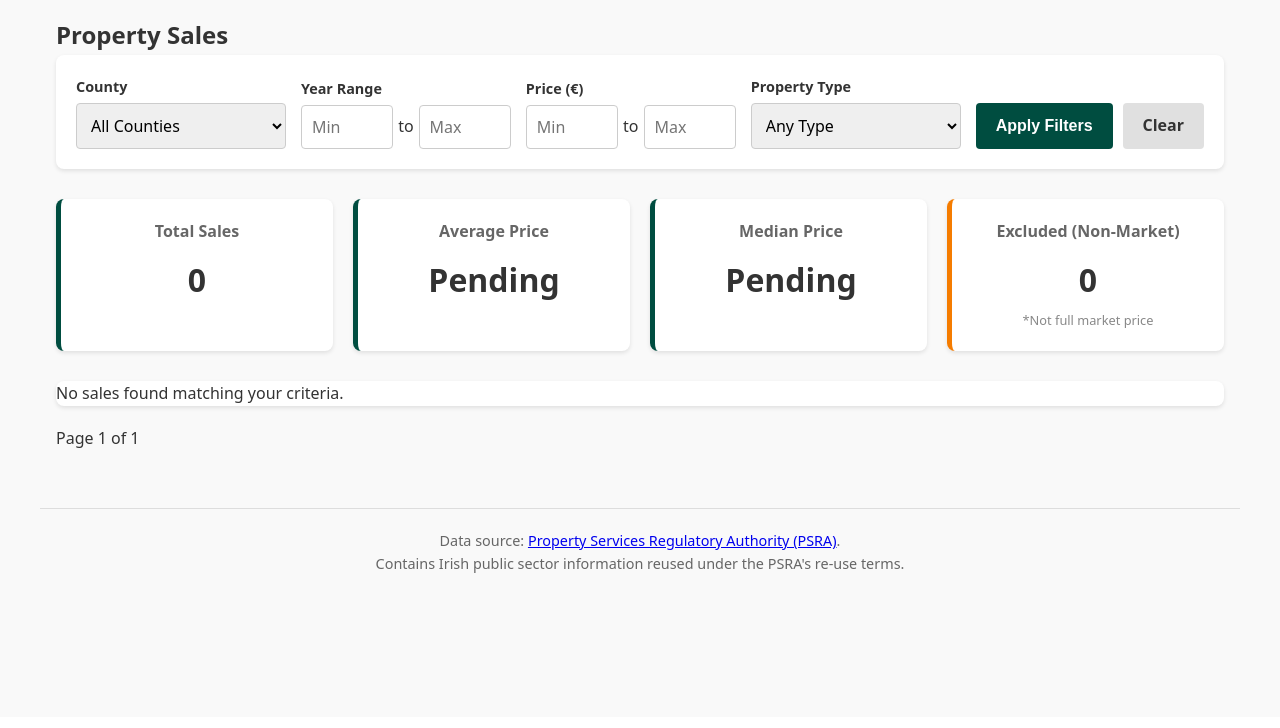
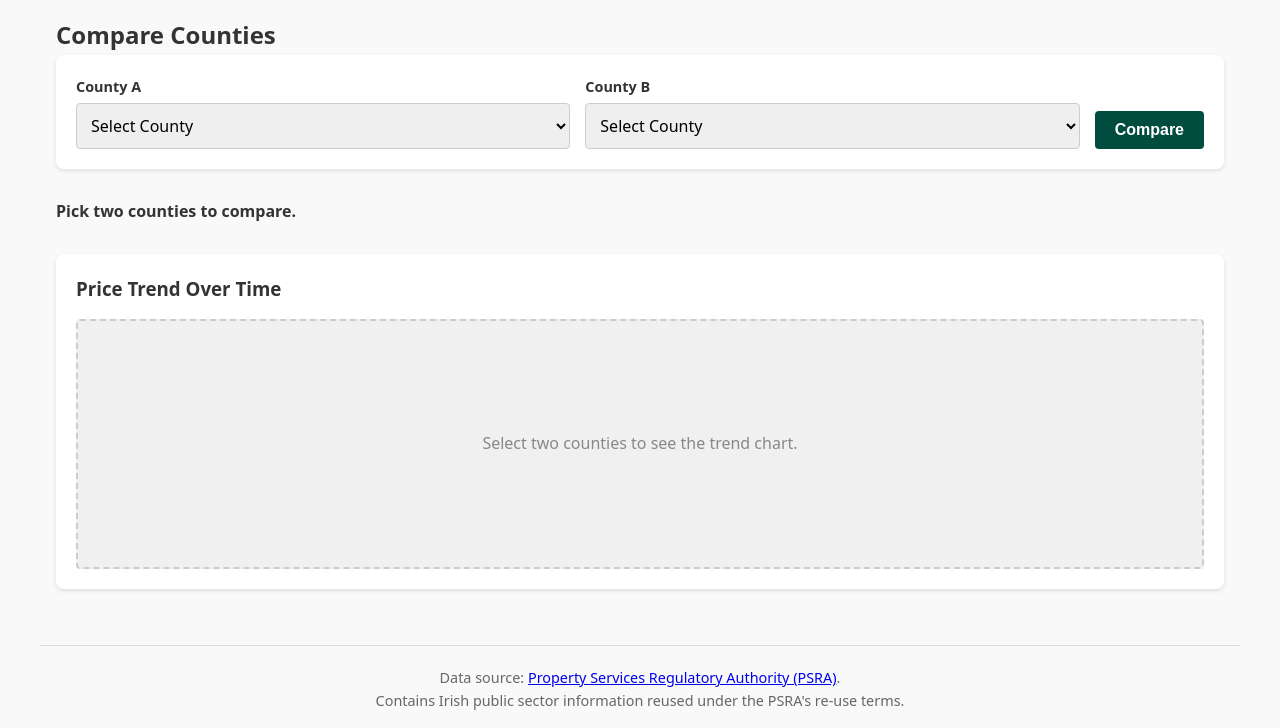
Before and after one commit to conoroleary101/irish-property-price-explorer, a Flask app: page /compare in a window 1280 px wide. Shown: the part 83-811 px from the top of the page. Before the commit the page ends 656 px from the top, so only its background shows below. Run offline with Flask 3, Linux system fonts and the light colour scheme; data that the repository does not hold is empty.

Commit message:
Fix: restore chart and AI panel to index, fix compare.html

```diff
--- a/app/templates/compare.html
+++ b/app/templates/compare.html
@@ -1,119 +1,75 @@
 {% extends "base.html" %}
 
 {% block content %}
-<h2>Property Sales</h2>
+<h2>Compare Counties</h2>
 
-<!-- Filter Form (Now using REAL data from Conor's route) -->
-<form action="{{ url_for('main.index') }}" method="GET" class="filter-form">
-
+<form action="{{ url_for('main.compare') }}" method="GET" class="filter-form">
     <div class="form-group">
-        <label for="county">County</label>
-        <select name="county" id="county">
-            <option value="">All Counties</option>
-            <!-- Using the real 'counties' variable -->
+        <label for="county_a">County A</label>
+        <select name="county_a" id="county_a">
+            <option value="">Select County</option>
             {% for county in counties %}
-                <option value="{{ county }}" {% if filters.county == county %}selected{% endif %}>
-                    {{ county }}
-                </option>
+                <option value="{{ county }}" {% if filters.county_a == county %}selected{% endif %}>{{ county }}</option>
             {% endfor %}
         </select>
     </div>
-
     <div class="form-group">
-        <label for="year_range">Year Range</label>
-        <div class="range-inputs">
-            <input type="number" name="year_from" placeholder="Min" min="2010" max="2026" value="{{ filters.year_from or '' }}">
-            <span>to</span>
-            <input type="number" name="year_to" placeholder="Max" min="2010" max="2026" value="{{ filters.year_to or '' }}">
-        </div>
-    </div>
-
-    <div class="form-group">
-        <label for="price_range">Price (€)</label>
-        <div class="range-inputs">
-            <input type="number" name="price_min" placeholder="Min" step="10000" value="{{ filters.price_min or '' }}">
-            <span>to</span>
-            <input type="number" name="price_max" placeholder="Max" step="10000" value="{{ filters.price_max or '' }}">
-        </div>
-    </div>
-
-    <div class="form-group">
-        <label for="property_type">Property Type</label>
-        <select name="property_type" id="property_type">
-            <option value="">Any Type</option>
-            <!-- Using the real 'property_types' variable -->
-            {% for ptype in property_types %}
-                <option value="{{ ptype }}" {% if filters.property_type == ptype %}selected{% endif %}>{{ ptype }}</option>
+        <label for="county_b">County B</label>
+        <select name="county_b" id="county_b">
+            <option value="">Select County</option>
+            {% for county in counties %}
+                <option value="{{ county }}" {% if filters.county_b == county %}selected{% endif %}>{{ county }}</option>
             {% endfor %}
         </select>
     </div>
-
     <div class="form-actions">
-        <button type="submit" class="btn btn-primary">Apply Filters</button>
-        <a href="{{ url_for('main.index') }}" class="btn btn-secondary">Clear</a>
+        <button type="submit" class="btn btn-primary">Compare</button>
     </div>
 </form>
 
-<!-- Stat Cards (Replacing the old summary paragraph) -->
-<div class="stats-panel">
-    <div class="stat-card">
-        <h3>Total Sales</h3>
-        <p class="stat-value">{{ total }}</p> <!-- Real variable -->
-    </div>
-    <div class="stat-card">
-        <h3>Average Price</h3>
-        <p class="stat-value">Pending</p> <!-- Waiting on Saadman -->
-    </div>
-    <div class="stat-card">
-        <h3>Median Price</h3>
-        <p class="stat-value">Pending</p> <!-- Waiting on Saadman -->
-    </div>
-    <div class="stat-card warning-card">
-        <h3>Excluded (Non-Market)</h3>
-        <p class="stat-value">{{ excluded }}</p> <!-- Real variable -->
-        <span class="info-text">*Not full market price</span>
-    </div>
-</div>
+{% if message %}
+    <p class="empty-message" style="margin-bottom: 20px; font-weight: bold;">{{ message }}</p>
+{% endif %}
 
-<!-- Sales Table -->
-<div class="table-container">
-    {% if sales %}
+{% if rows %}
+<div class="table-container comparison-table">
     <table>
         <thead>
             <tr>
-                <th>Date of Sale</th>
-                <th>Address</th>
-                <th>County</th>
-                <th>Price</th>
-                <th>Type</th>
+                <th>Year</th>
+                <th>{{ county_a }} Median</th>
+                <th>{{ county_b }} Median</th>
+                <th>Difference</th>
             </tr>
         </thead>
         <tbody>
-            {% for row in sales %}
+            {% for row in rows %}
             <tr>
-                <td data-label="Date">{{ row['date_of_sale'] | dateformat }}</td>
-                <td data-label="Address">{{ row['address'] }}</td>
-                <td data-label="County">{{ row['county'] }}</td>
-                <td data-label="Price" class="price-cell">{{ row['price'] | euro }}</td>
-                <td data-label="Type">{{ row['description_of_property'] }}</td>
+                <td data-label="Year"><strong>{{ row.year }}</strong></td>
+                <td data-label="{{ county_a }}">{{ row.a_median | euro }}</td>
+                <td data-label="{{ county_b }}">{{ row.b_median | euro }}</td>
+                <td data-label="Difference">
+                    {% if row.a_median > row.b_median %}
+                        <span class="badge badge-higher">▲ {{ county_a }} higher by {{ (row.a_median - row.b_median) | euro }}</span>
+                    {% elif row.b_median > row.a_median %}
+                        <span class="badge badge-higher">▲ {{ county_b }} higher by {{ (row.b_median - row.a_median) | euro }}</span>
+                    {% else %}
+                        <span class="badge">Equal</span>
+                    {% endif %}
+                </td>
             </tr>
             {% endfor %}
         </tbody>
     </table>
+</div>
+{% endif %}
+
+<div class="chart-container">
+    <h3>Price Trend Over Time</h3>
+    {% if county_a and county_b %}
+        <img src="{{ url_for('main.compare_chart', county_a=county_a, county_b=county_b) }}" alt="Comparison Chart" style="max-width: 100%; height: auto;">
     {% else %}
-    <p class="empty-message">No sales found matching your criteria.</p>
+        <div class="chart-placeholder"><p>Select two counties to see the trend chart.</p></div>
     {% endif %}
 </div>
-
-<!-- Conor's Pagination Code (Keeping the **filters!) -->
-<div class="pagination">
-    {% if page > 1 %}
-        <a href="{{ url_for('main.index', page=page-1, **filters) }}">&lt; Previous</a>
-    {% endif %}
-    <span>Page {{ page }} of {{ total_pages }}</span>
-    {% if page < total_pages %}
-        <a href="{{ url_for('main.index', page=page+1, **filters) }}">Next &gt;</a>
-    {% endif %}
-</div>
-
 {% endblock %}
```
Also changed, not shown: app/templates/index.html (+22 -0 lines).
